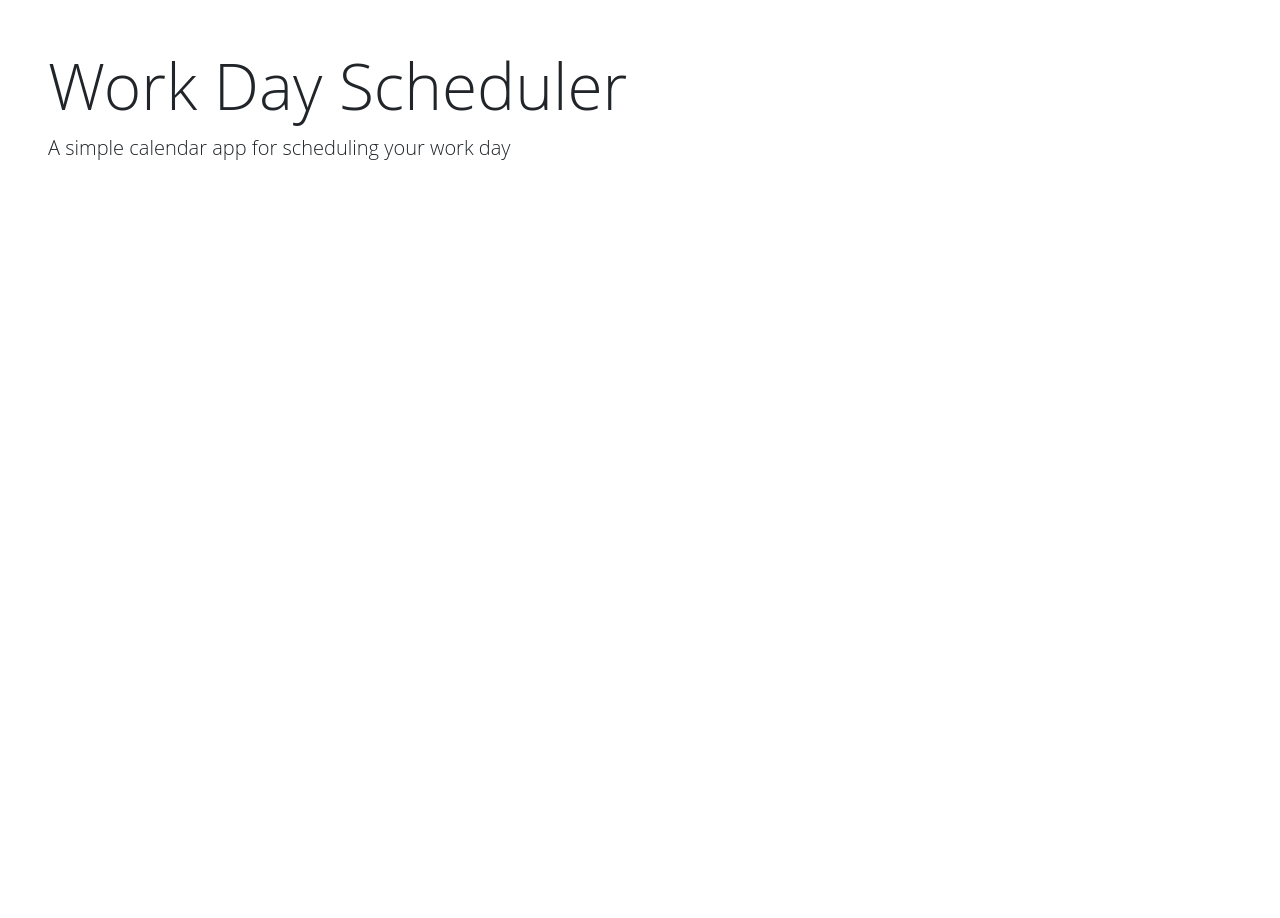
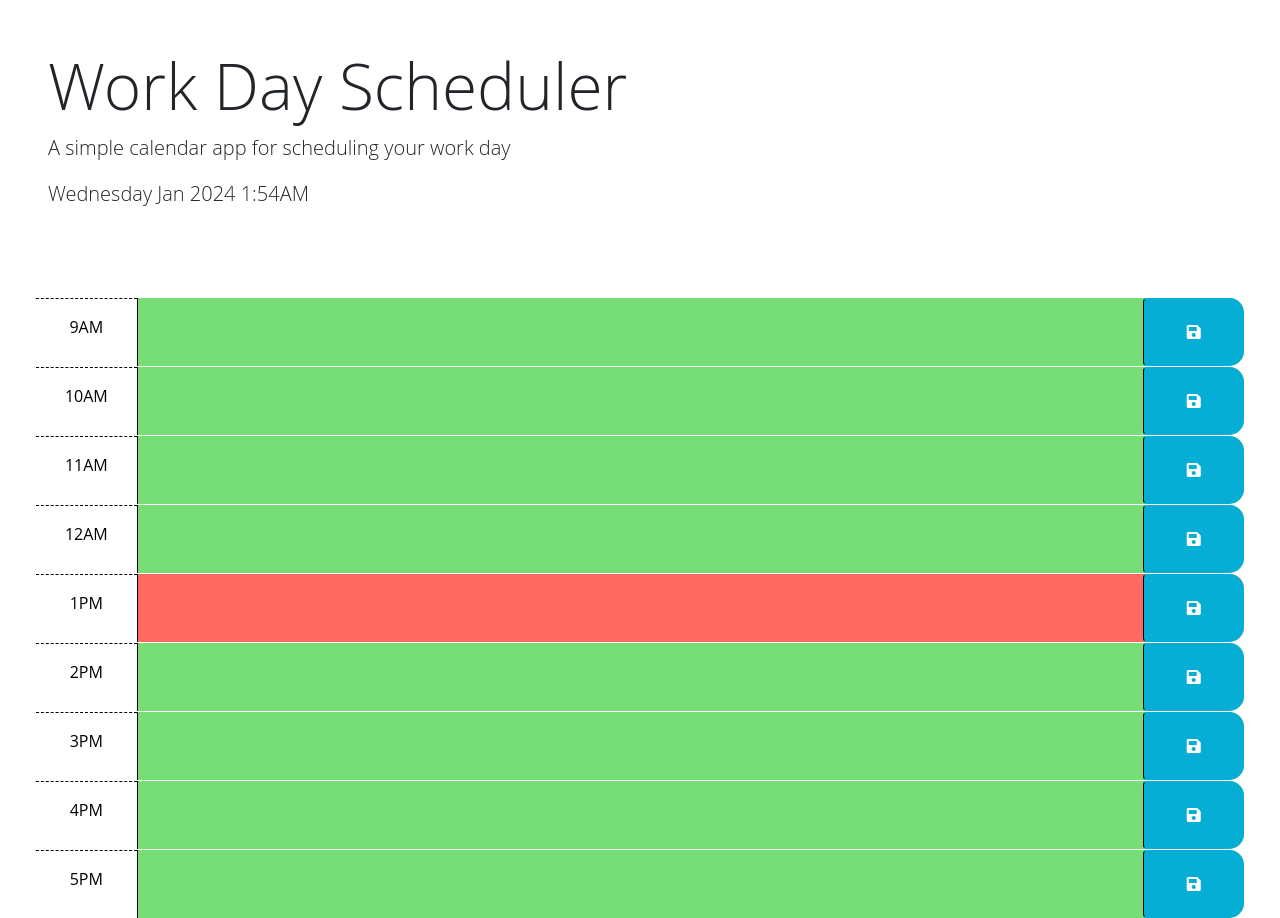
Before and after one commit to Josh-Manley/Work-Day-Scheduler, a plain HTML site: page index.html in a window 1280 px wide. Before the commit the page ends 800 px from the top, so only its background shows below. Drawn offline with nearby package versions, Linux system fonts and the light colour scheme; files that its build step writes are made by us from their sources.

Commit message:
fixed src links added load saved events

```diff
--- a/Develop/script.js
+++ b/Develop/script.js
@@ -64,6 +64,25 @@ $(function () {
     localStorage.setItem(blockId, eventText);
     });
 
+     // Persist Saved Events
+      function loadSavedEvents() {
+      $(".time-block").each(function () {
+      const blockId = $(this).attr("id");
+      const savedEvent = localStorage.getItem(blockId);
+
+      if (savedEvent) {
+      $(this).find(".description").val(savedEvent);
+        }
+      });
+      }
+
+       // Initial setup
+    updateColorCode();
+    loadSavedEvents();
+
+    // Update color code every minute
+    setInterval(updateColorCode, 60000);
+
 
   // TODO: Add a listener for click events on the save button. This code should
   // use the id in the containing time-block as a key to save the user input in
--- a/index.html
+++ b/index.html
@@ -20,7 +20,7 @@
       href="https://fonts.googleapis.com/css2?family=Fira+Sans:wght@400;700&display=swap"
       rel="stylesheet"
     />
-    <link rel="stylesheet" href="calendar/Develop/style.css" />
+    <link rel="stylesheet" href="Develop/style.css" />
     <title>Work Day Scheduler</title>
   </head>
 
@@ -49,6 +49,6 @@
     integrity="sha256-iu/zLUB+QgISXBLCW/mcDi/rnf4m4uEDO0wauy76x7U="
     crossorigin="anonymous"></script>
 
-    <script src="calendar/Develop/script.js"></script>
+    <script src="./Develop/script.js"></script>
   </body>
 </html>
```
